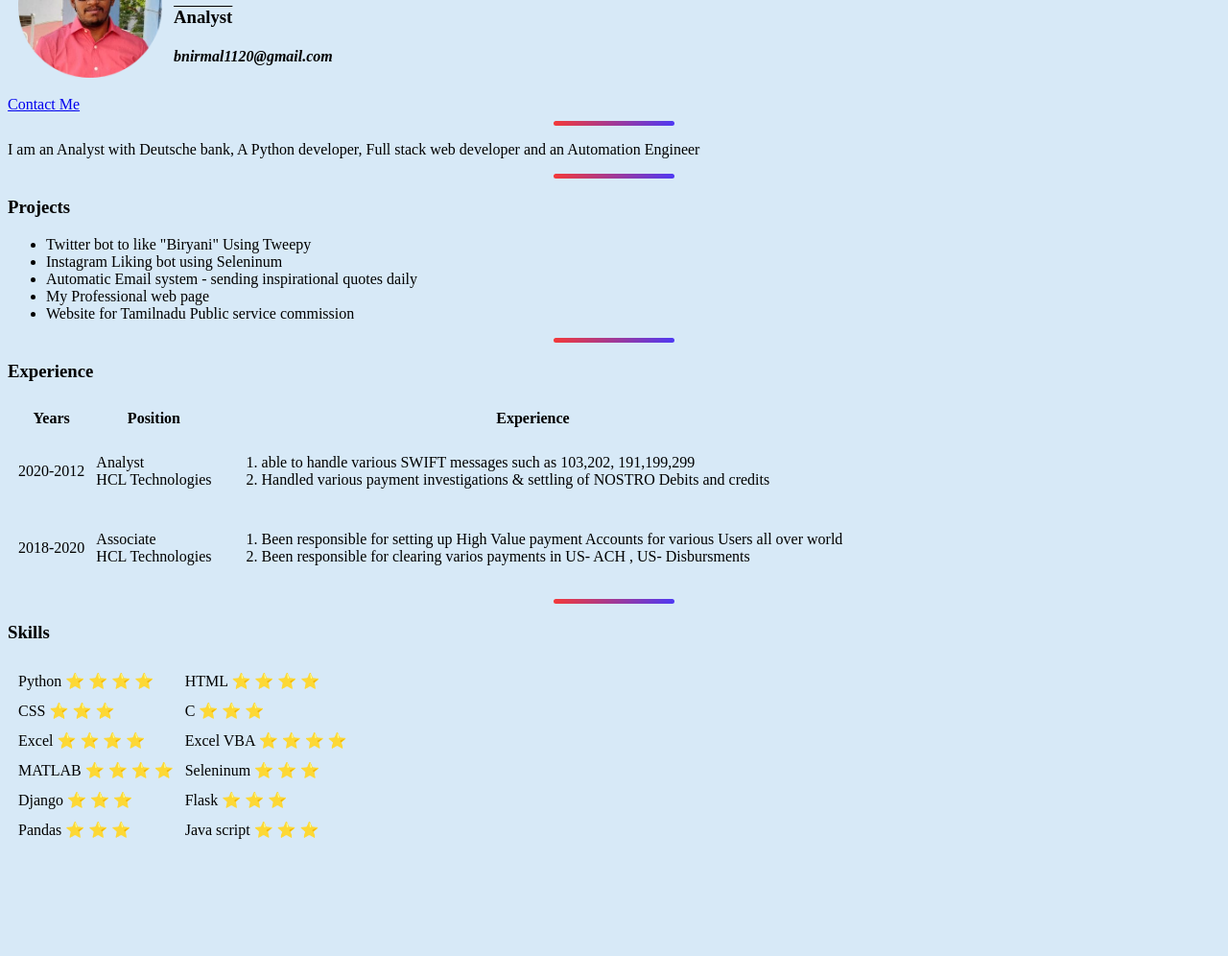
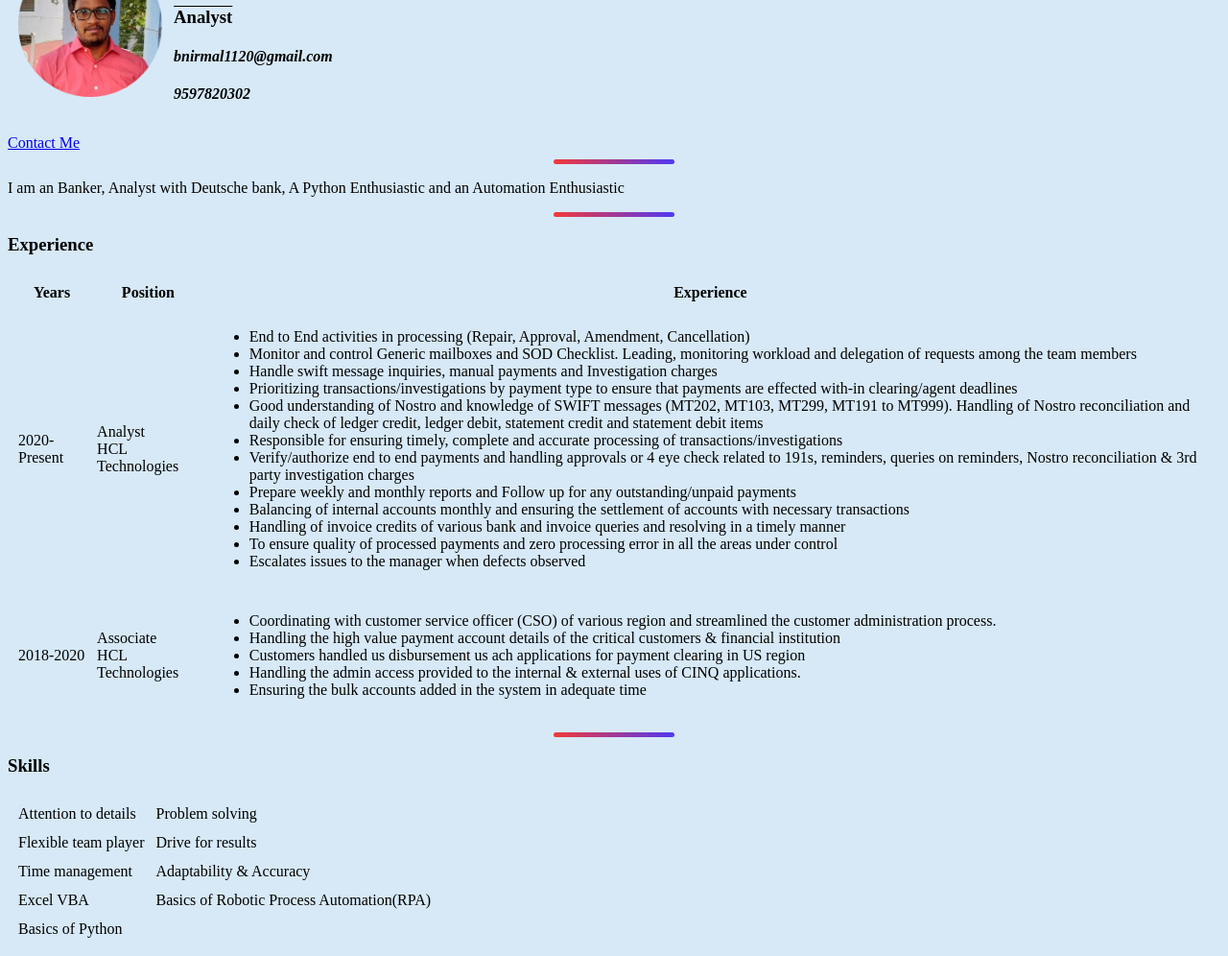
Before and after one commit to Nirmal2point0/Profile, a plain HTML site: page index.html in a window 1280 px wide. Shown: the part 92-1088 px from the top of the page at 96% size. Before the commit the page ends 985 px from the top, so only its background shows below. Drawn offline with Linux system fonts and the light colour scheme.

Commit message:
updated details

```diff
--- a/index.html
+++ b/index.html
@@ -10,35 +10,26 @@
 </head>
 
 <body>
-  <table cellspacing = "10px">
+  <table cellspacing="10px">
     <tr>
       <td>
         <img src="Nirmalkumar.png" alt="Nirmal Profile" width="150" height="150">
       </td>
       <td>
-      <h1>Nirmalkumar B</h1>
-      <h3 style="text-decoration: overline;" >Analyst</h3>
-      <h4><em>bnirmal1120@gmail.com</em></h4>
+        <h1>Nirmalkumar B</h1>
+        <h3 style="text-decoration: overline;">Analyst</h3>
+        <h4><em>bnirmal1120@gmail.com</em></h4>
+        <h4><em>9597820302</em></h4>
       </td>
     </tr>
   </table>
   <a href="Contact.html">Contact Me</a>
-  <hr >
+  <hr>
 
-  <p>I am an Analyst with Deutsche bank, A Python developer, Full stack web developer and an Automation Engineer
+  <p>I am an Banker, Analyst with Deutsche bank, A Python Enthusiastic and an Automation Enthusiastic
   </p>
 
-  <hr >
-
-  <h3>Projects</h3>
-  <ul>
-    <li>Twitter bot to like "Biryani" Using Tweepy</li>
-    <li>Instagram Liking bot using Seleninum</li>
-    <li>Automatic Email system - sending inspirational quotes daily</li>
-    <li>My Professional web page</li>
-    <li>Website for Tamilnadu Public service commission</li>
-  </ul>
-  <hr >
+  <hr>
 
   <h3>Experience</h3>
 
@@ -52,53 +43,64 @@
     </thead>
     <tbody>
       <tr>
-        <td>2020-2012</td>
+        <td>2020-Present</td>
         <td>Analyst <br> HCL Technologies</td>
         <td>
-          <ol>
-            <li>able to handle various SWIFT messages such as 103,202, 191,199,299</li>
-            <li>Handled various payment investigations & settling of NOSTRO Debits and credits</li>
-          </ol>
+          <ul>
+            <li>End to End activities in processing (Repair, Approval, Amendment, Cancellation)</li>
+            <li>Monitor and control Generic mailboxes and SOD Checklist. Leading, monitoring workload and delegation of requests among the team members</li>
+            <li>Handle swift message inquiries, manual payments and Investigation charges</li>
+            <li>Prioritizing transactions/investigations by payment type to ensure that payments are effected with-in clearing/agent deadlines</li>
+            <li>Good understanding of Nostro and knowledge of SWIFT messages (MT202, MT103, MT299, MT191 to MT999). Handling of Nostro reconciliation and daily check of ledger credit, ledger debit, statement credit and statement debit items</li>
+            <li>Responsible for ensuring timely, complete and accurate processing of transactions/investigations</li>
+            <li>Verify/authorize end to end payments and handling approvals or 4 eye check related to 191s, reminders, queries on reminders, Nostro reconciliation & 3rd party investigation charges</li>
+            <li>Prepare weekly and monthly reports and Follow up for any outstanding/unpaid payments</li>
+            <li>Balancing of internal accounts monthly and ensuring the settlement of accounts with necessary transactions</li>
+            <li>Handling of invoice credits of various bank and invoice queries and resolving in a timely manner</li>
+            <li>To ensure quality of processed payments and zero processing error in all the areas under control</li>
+            <li>Escalates issues to the manager when defects observed</li>
+          </ul>
         </td>
       </tr>
       <tr>
         <td>2018-2020</td>
         <td>Associate <br> HCL Technologies </td>
         <td>
-          <ol>
-            <li>Been responsible for setting up High Value payment Accounts for various Users all over world </li>
-            <li>Been responsible for clearing varios payments in US- ACH , US- Disbursments</li>
-          </ol>
+          <ul>
+            <li>Coordinating with customer service officer (CSO) of various region and streamlined the customer administration process.</li>
+            <li>Handling the high value payment account details of the critical customers & financial institution</li>
+            <li>Customers handled us disbursement us ach applications for payment clearing in US region</li>
+            <li>Handling the admin access provided to the internal & external uses of CINQ applications.</li>
+            <li>Ensuring the bulk accounts added in the system in adequate time</li>
+          </ul>
         </td>
       </tr>
     </tbody>
   </table>
-  <hr >
+  <hr>
   <h3>Skills</h3>
-  <table cellspacing = "10px ">
+  <table cellspacing="10px ">
     <tr>
-      <td> Python ⭐ ⭐ ⭐ ⭐ </td>
-      <td> HTML ⭐ ⭐ ⭐ ⭐ </td>
+      <td>Attention to details</td>
+      <td>Problem solving </td>
     </tr>
     <tr>
-      <td>CSS ⭐ ⭐ ⭐ </td>
-      <td>C ⭐ ⭐ ⭐</td>
+      <td>Flexible team player </td>
+      <td>Drive for results</td>
     </tr>
     <tr>
-      <td>Excel ⭐ ⭐ ⭐ ⭐</td>
-      <td>Excel VBA ⭐ ⭐ ⭐ ⭐</td>
+      <td>Time management</td>
+      <td>Adaptability & Accuracy</td>
     </tr>
     <tr>
-      <td>MATLAB ⭐ ⭐ ⭐ ⭐</td>
-      <td>Seleninum ⭐ ⭐ ⭐</td>
+      <td>Excel VBA</td>
+      <td>Basics of Robotic Process Automation(RPA)</td>
     </tr>
     <tr>
-      <td>Django ⭐ ⭐ ⭐ </td>
-      <td>Flask ⭐ ⭐ ⭐</td>
+      <td>Basics of Python</td>
+      <td></td>
     </tr>
-    <tr>
-      <td>Pandas ⭐ ⭐ ⭐</td>
-      <td>Java script ⭐ ⭐ ⭐</td>
+
     </tr>
   </table>
 </body>
```
